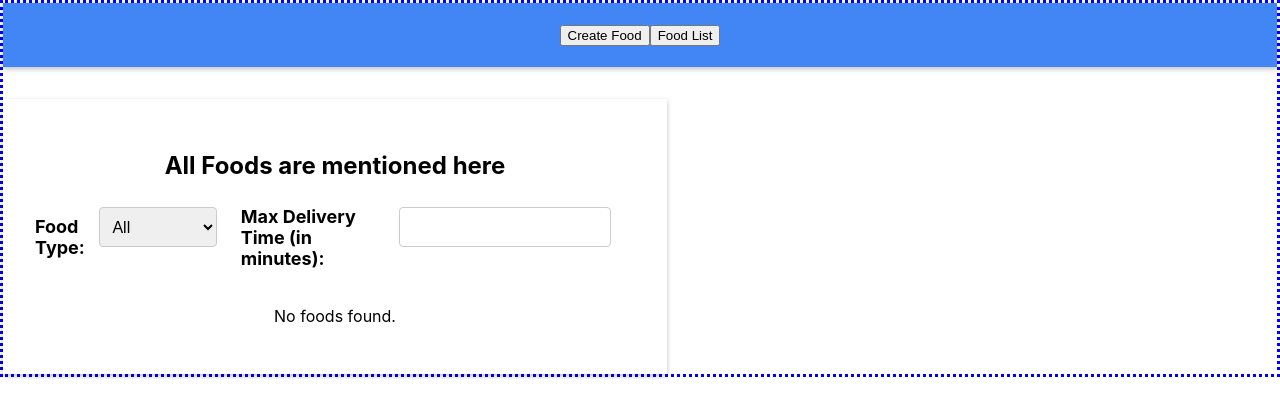
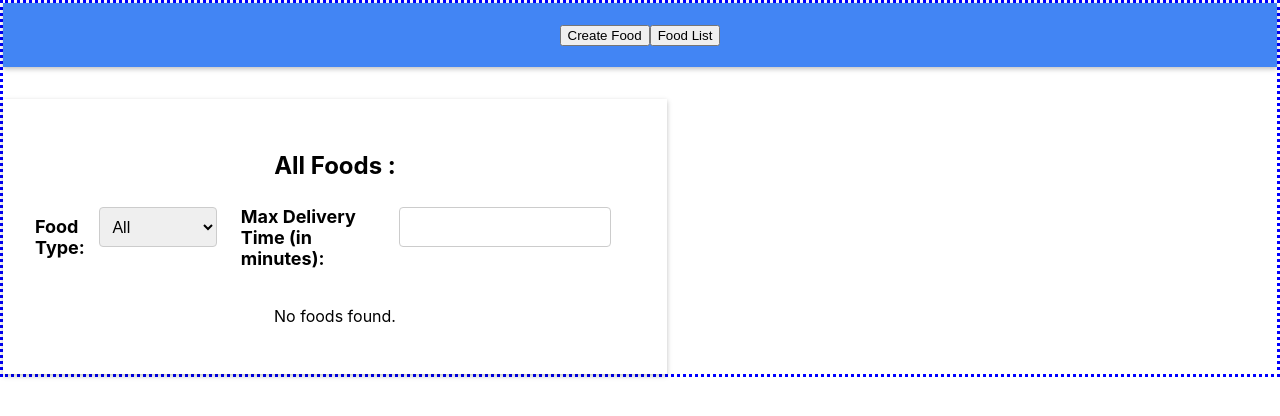
Before and after one commit to Faribro/TASK_MY_WAYS_AI_FOOD_APP, a React (Create React App) app: page / in a window 1280 px wide. Both pictures are taken after a click on the button "Food List". Shown: the top 416 px of the page. Built offline with nearby package versions, Linux system fonts and the light colour scheme.

Commit message:
Update List.js and all

```diff
--- a/src/List.js
+++ b/src/List.js
@@ -18,7 +18,7 @@ function FoodList() {
 
   return (
     <div className="food-list">
-      <h2>All Foods are mentioned here</h2>
+      <h2>All Foods : </h2>
       <div className="filter-form">
         <div className="form-group">
           <label htmlFor="food-type-filter">Food Type:</label>
```
